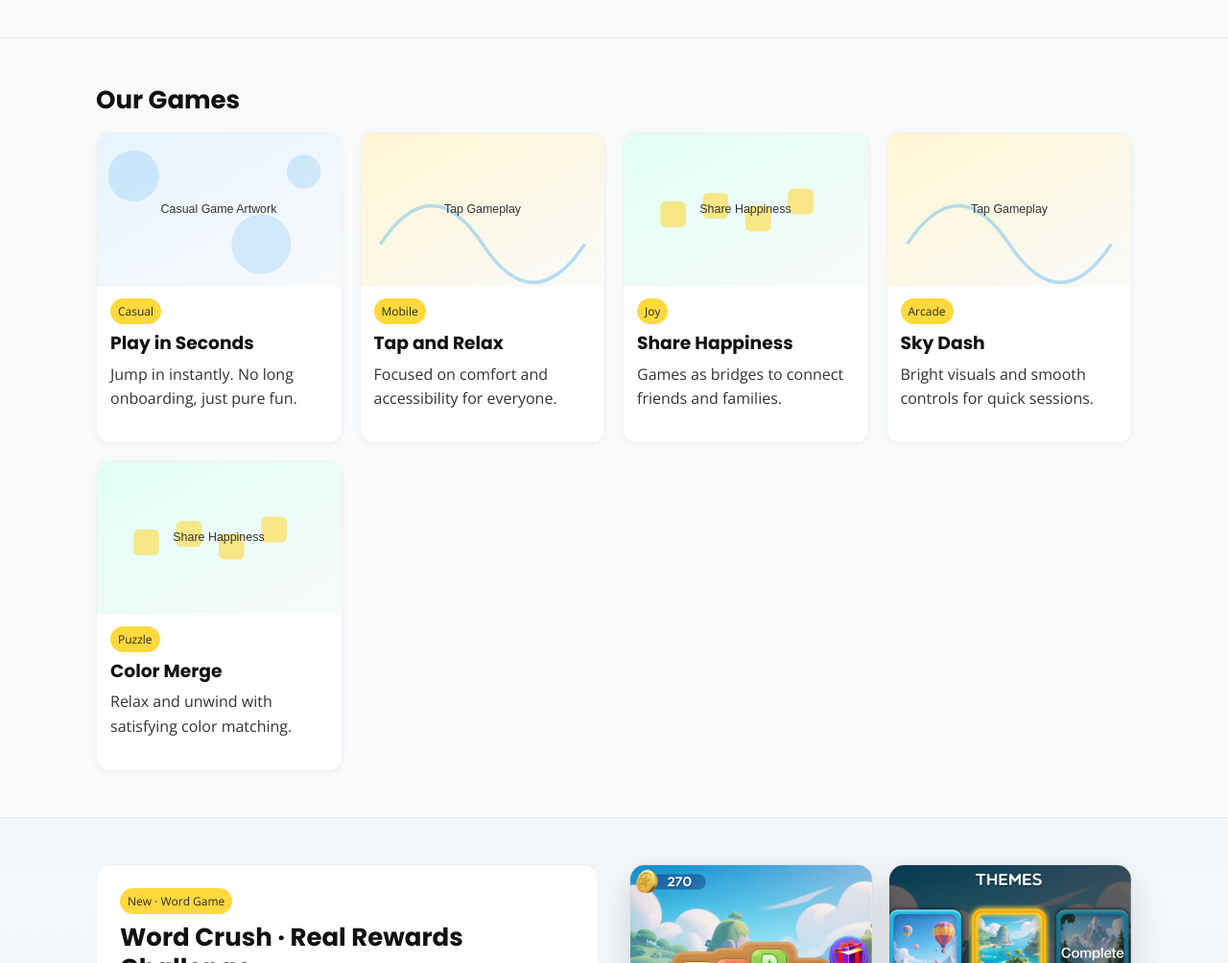
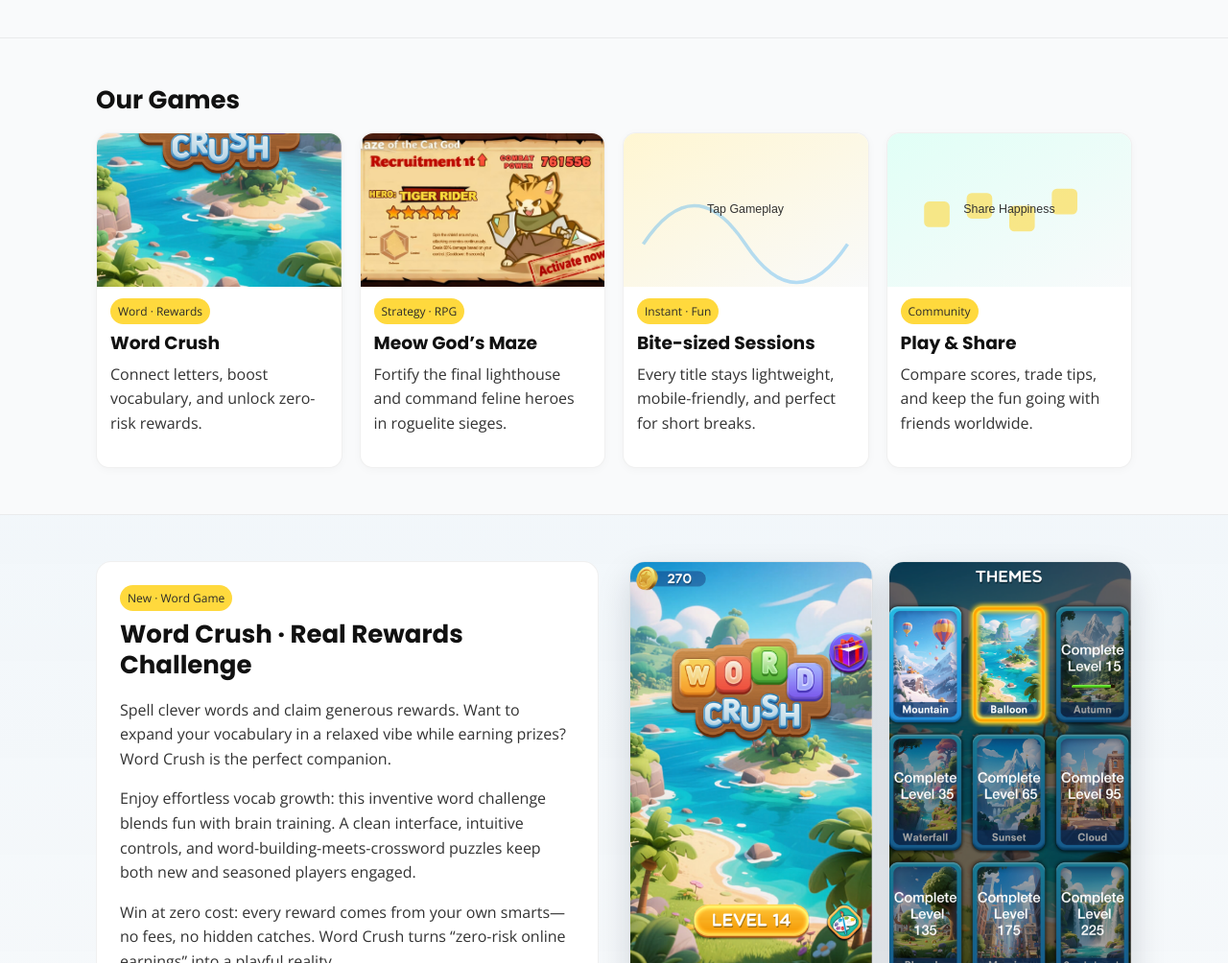
Before and after one commit to qyquqcoral/official, a plain HTML site: page index.html in a window 1280 px wide. Shown: the part 900-1904 px from the top of the page at 96% size. Drawn offline with nearby package versions, Linux system fonts and the light colour scheme.

Commit message:
opt our games

```diff
--- a/assets/css/styles.css
+++ b/assets/css/styles.css
@@ -434,6 +434,17 @@ section+section {
     box-shadow: 0 8px 24px rgba(0, 0, 0, 0.08);
 }
 
+.card-link {
+    display: block;
+    color: inherit;
+    text-decoration: none;
+}
+
+.card-link:focus-visible {
+    outline: 3px solid var(--color-primary);
+    outline-offset: 4px;
+}
+
 .card img {
     width: 100%;
     height: 160px;
--- a/index.html
+++ b/index.html
@@ -78,44 +78,36 @@
             <div class="container">
                 <h2 class="section-title">Our Games</h2>
                 <div class="grid">
+                    <a class="card card-link" href="#word-crush" aria-label="Learn about Word Crush">
+                        <img src="assets/img/word_crush/image_1.webp" alt="Word Crush puzzle board preview">
+                        <div class="card-body">
+                            <span class="badge">Word · Rewards</span>
+                            <h3>Word Crush</h3>
+                            <p>Connect letters, boost vocabulary, and unlock zero-risk rewards.</p>
+                        </div>
+                    </a>
+                    <a class="card card-link" href="#meow-gods-maze" aria-label="Explore Meow God's Maze">
+                        <img src="assets/img/meow/image_1.png" alt="Meow God's Maze lighthouse defenders">
+                        <div class="card-body">
+                            <span class="badge">Strategy · RPG</span>
+                            <h3>Meow God’s Maze</h3>
+                            <p>Fortify the final lighthouse and command feline heroes in roguelite sieges.</p>
+                        </div>
+                    </a>
                     <div class="card">
-                        <img src="assets/img/placeholder-1.svg" alt="Colorful casual game artwork">
+                        <img src="assets/img/placeholder-2.svg" alt="Quickplay sessions illustration">
                         <div class="card-body">
-                            <span class="badge">Casual</span>
-                            <h3>Play in Seconds</h3>
-                            <p>Jump in instantly. No long onboarding, just pure fun.</p>
+                            <span class="badge">Instant · Fun</span>
+                            <h3>Bite-sized Sessions</h3>
+                            <p>Every title stays lightweight, mobile-friendly, and perfect for short breaks.</p>
                         </div>
                     </div>
                     <div class="card">
-                        <img src="assets/img/placeholder-2.svg" alt="Tap gameplay illustration">
+                        <img src="assets/img/placeholder-3.svg" alt="Community driven gameplay illustration">
                         <div class="card-body">
-                            <span class="badge">Mobile</span>
-                            <h3>Tap and Relax</h3>
-                            <p>Focused on comfort and accessibility for everyone.</p>
-                        </div>
-                    </div>
-                    <div class="card">
-                        <img src="assets/img/placeholder-3.svg" alt="Joyful players illustration">
-                        <div class="card-body">
-                            <span class="badge">Joy</span>
-                            <h3>Share Happiness</h3>
-                            <p>Games as bridges to connect friends and families.</p>
-                        </div>
-                    </div>
-                    <div class="card">
-                        <img src="assets/img/placeholder-2.svg" alt="Endless runner">
-                        <div class="card-body">
-                            <span class="badge">Arcade</span>
-                            <h3>Sky Dash</h3>
-                            <p>Bright visuals and smooth controls for quick sessions.</p>
-                        </div>
-                    </div>
-                    <div class="card">
-                        <img src="assets/img/placeholder-3.svg" alt="Color merge">
-                        <div class="card-body">
-                            <span class="badge">Puzzle</span>
-                            <h3>Color Merge</h3>
-                            <p>Relax and unwind with satisfying color matching.</p>
+                            <span class="badge">Community</span>
+                            <h3>Play & Share</h3>
+                            <p>Compare scores, trade tips, and keep the fun going with friends worldwide.</p>
                         </div>
                     </div>
                 </div>
```
